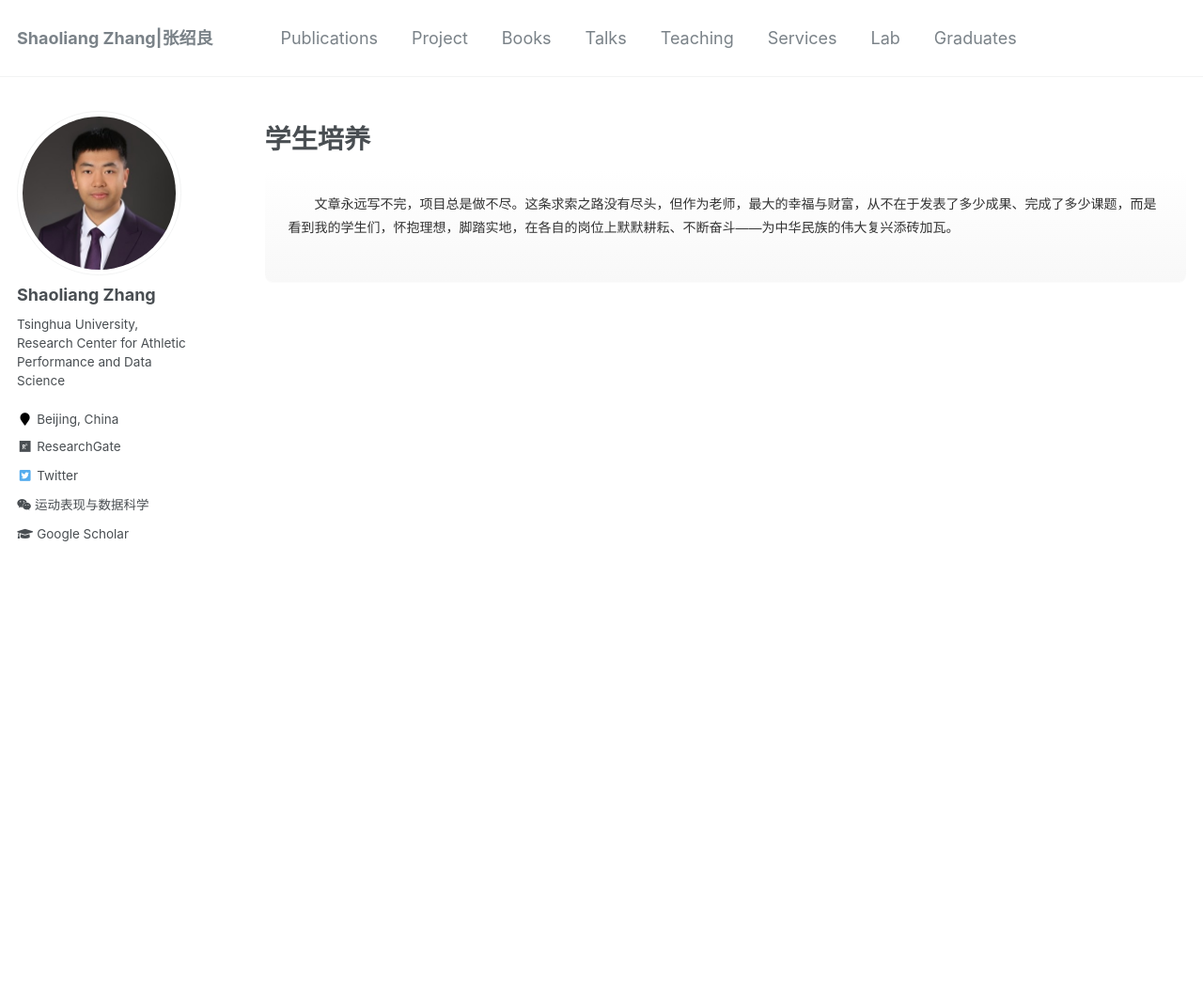
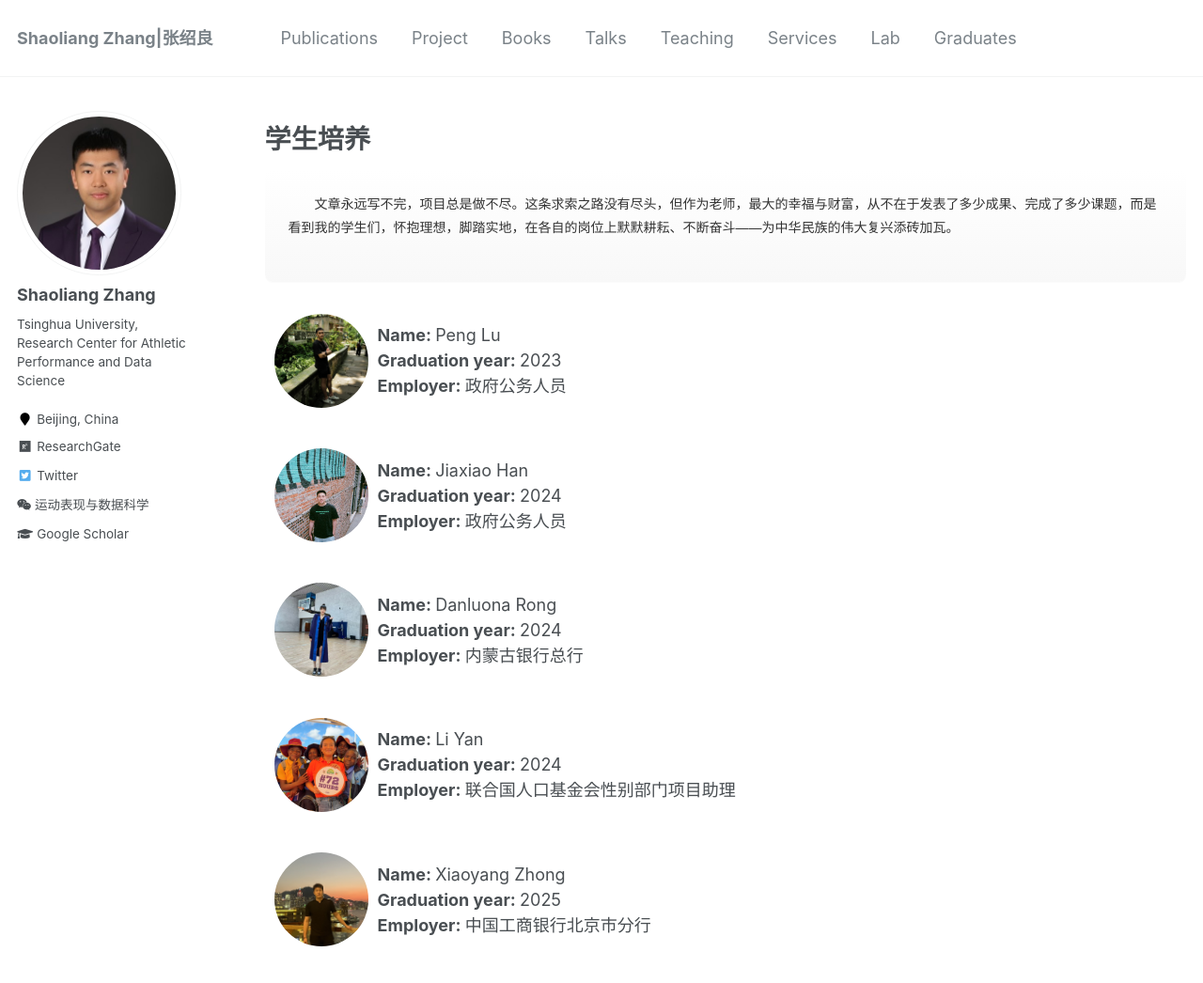
Before and after one commit to sportssuper/ZSL, a Jekyll site: the page built from _pages/graduates.md, in a window 1280 px wide and 1400 px high. Shown: the top 1046 px of the window at 94% size. Built offline with Jekyll 4.4.1, drawn with Linux system fonts in a browser that asks for light colours; a script that is not in the unit is left out.

Commit message:
Update graduates.md

```diff
--- a/_pages/graduates.md
+++ b/_pages/graduates.md
@@ -15,3 +15,95 @@ author_profile: true
     师生之缘，是一种难以言喻的情感，如同爱情般微妙而珍贵。茫茫人海，有千千万万个老师，也有千千万万个学生，为何你会成为我的学生？这是命运的馈赠，是时光最温柔的安排，此生最深的幸福，莫过于此。
   </p> -->
 </div>
+
+
+
+
+ <!--lp -->
+<div class='paper-box' style="display: flex; align-items: center; gap: 10px; padding: 10px;">
+  <!-- img r -->
+  <div style="width: 100px; height: 100px; border-radius: 50%; overflow: hidden; flex-shrink: 0;">
+    <img src='https://sportssuper.github.io/ZSL/assets/images/lp.png' alt="lp" style="width: 100%; height: 100%; object-fit: cover;">
+  </div>
+
+  <!-- lp-->
+  <div style="flex-grow: 1;">
+    <p style="margin: 0; line-height: 1.5;">
+      <strong>Name: </strong>Peng Lu<br>
+      <strong>Graduation year: </strong>2023<br>
+      <strong>Employer: </strong>政府公务人员
+    </p>
+  </div>
+</div>
+
+ <!--hjx-->
+<div class='paper-box' style="display: flex; align-items: center; gap: 10px; padding: 10px;">
+  <!-- img r -->
+  <div style="width: 100px; height: 100px; border-radius: 50%; overflow: hidden; flex-shrink: 0;">
+    <img src='https://sportssuper.github.io/ZSL/assets/images/hjx.png' alt="lp" style="width: 100%; height: 100%; object-fit: cover;">
+  </div>
+
+  <!-- hjx-->
+  <div style="flex-grow: 1;">
+    <p style="margin: 0; line-height: 1.5;">
+      <strong>Name: </strong>Jiaxiao Han<br>
+      <strong>Graduation year: </strong>2024<br>
+      <strong>Employer: </strong>政府公务人员
+    </p>
+  </div>
+</div>
+
+
+ <!--Danluona Rong-->
+<div class='paper-box' style="display: flex; align-items: center; gap: 10px; padding: 10px;">
+  <!-- img r -->
+  <div style="width: 100px; height: 100px; border-radius: 50%; overflow: hidden; flex-shrink: 0;">
+    <img src='https://sportssuper.github.io/ZSL/assets/images/rlln.png' alt="lp" style="width: 100%; height: 100%; object-fit: cover;">
+  </div>
+
+  <!-- Danluona Rong-->
+  <div style="flex-grow: 1;">
+    <p style="margin: 0; line-height: 1.5;">
+      <strong>Name: </strong>Danluona Rong<br>
+      <strong>Graduation year: </strong>2024<br>
+      <strong>Employer: </strong>内蒙古银行总行
+    </p>
+  </div>
+</div>
+
+
+ <!--Li Yan-->
+<div class='paper-box' style="display: flex; align-items: center; gap: 10px; padding: 10px;">
+  <!-- img r -->
+  <div style="width: 100px; height: 100px; border-radius: 50%; overflow: hidden; flex-shrink: 0;">
+    <img src='https://sportssuper.github.io/ZSL/assets/images/yl.png' alt="lp" style="width: 100%; height: 100%; object-fit: cover;">
+  </div>
+
+  <!-- Li Yan-->
+  <div style="flex-grow: 1;">
+    <p style="margin: 0; line-height: 1.5;">
+      <strong>Name: </strong>Li Yan<br>
+      <strong>Graduation year: </strong>2024<br>
+      <strong>Employer: </strong>联合国人口基金会性别部门项目助理
+    </p>
+  </div>
+</div>
+
+
+
+ <!--Xiaoyang Zhong-->
+<div class='paper-box' style="display: flex; align-items: center; gap: 10px; padding: 10px;">
+  <!-- img r -->
+  <div style="width: 100px; height: 100px; border-radius: 50%; overflow: hidden; flex-shrink: 0;">
+    <img src='https://sportssuper.github.io/ZSL/assets/images/zxy.png' alt="lp" style="width: 100%; height: 100%; object-fit: cover;">
+  </div>
+
+  <!-- Xiaoyang Zhong-->
+  <div style="flex-grow: 1;">
+    <p style="margin: 0; line-height: 1.5;">
+      <strong>Name: </strong>Xiaoyang Zhong<br>
+      <strong>Graduation year: </strong>2025<br>
+      <strong>Employer: </strong>中国工商银行北京市分行
+    </p>
+  </div>
+</div>
```
